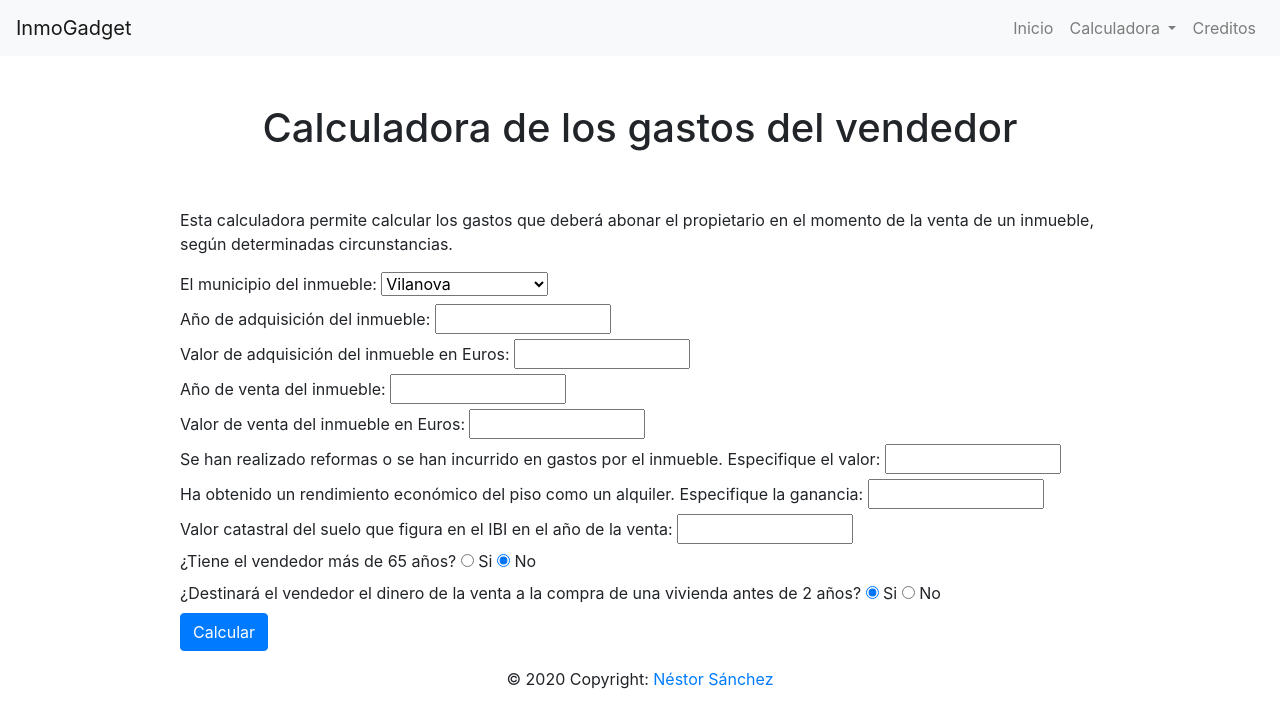
After one commit to nestor-san/inmogadget-django, a Django app: page /calculator/gastos_vendedor/ in a window 1280 px wide. The commit adds this page. Shown: the top 728 px of the page. Run offline with Django 3.2, Linux system fonts and the light colour scheme; some libraries are stand-ins or nearby versions.

Commit message:
front end calculadora-gastos-vendedor

```diff
--- /dev/null
+++ b/calculator/templates/calculator/gastos_vendedor.html
@@ -0,0 +1,69 @@
+{% extends 'calculator/base.html' %}
+
+{% block content %}
+
+<div class="container">
+
+    <div class="row my-5">
+        <div class="col">
+        <h1 class="text-center">Calculadora de los gastos del vendedor</h1>
+         </div>
+    </div>
+
+    <div class="row">
+        <div class="col-10 mx-auto">
+<p>Esta calculadora permite calcular los gastos que deberá abonar el propietario en el momento de la venta de un inmueble, según determinadas circunstancias.</p>
+{% if error_message %}<p><strong>{{ error_message }}</strong></p>{% endif %}
+
+<form method="POST">
+    {% csrf_token %}
+    <label for="municipio">El municipio del inmueble: </label>
+    <select id="municipio" name="municipio">
+        <option value="vilanova">Vilanova</option>
+        <option value="sitges">Sitges</option>
+        <option value="santpere">Sant Pere De Ribes</option>
+        <option value="olivella">Olivella</option>
+        <option value="cubelles">Cubelles</option>
+    </select><br>
+
+
+
+    <label for="año_de_adquisicion">Año de adquisición del inmueble: </label>
+    <input type="number" name="año_de_adquisicion" id="año_de_adquisicion" required style="width: 11em"><br>
+    <label for="valor_de_adquisicion">Valor de adquisición del inmueble en Euros: </label>
+    <input type="number" name="valor_de_adquisicion" id="valor_de_adquisicion" required style="width: 11em"><br>
+
+    <label for="año_de_venta">Año de venta del inmueble: </label>
+    <input type="number" name="año_de_venta" id="año_de_venta" required style="width: 11em"><br>
+    <label for="valor_de_venta">Valor de venta del inmueble en Euros: </label>
+    <input type="number" name="valor_de_venta" id="valor_de_venta" required style="width: 11em"><br>
+
+    <label for="inversiones">Se han realizado reformas o se han incurrido en gastos por el inmueble. Especifique el valor: </label>
+    <input type="number" name="inversiones" id="inversiones" required style="width: 11em"><br>
+
+    <label for="rendimiento">Ha obtenido un rendimiento económico del piso como un alquiler. Especifique la ganancia: </label>
+    <input type="number" name="rendimiento" id="rendimiento" required style="width: 11em"><br>
+
+    <label for="valor_catastral">Valor catastral del suelo que figura en el IBI en el año de la venta: </label>
+    <input type="number" name="valor_catastral" id="valor_catastral" required style="width: 11em"><br>
+
+    <label for="edad_vendedor">¿Tiene el vendedor más de 65 años?</label>
+    <input type="radio" name="edad_vendedor" id="edad_vendedor" value="senior" required>
+    <label for="senior">Si</label>
+    <input type="radio" name="edad_vendedor" id="edad_vendedor" value="joven" required checked="checked">
+    <label for="joven">No</label><br>
+
+    <label for="vender_2_años">¿Destinará el vendedor el dinero de la venta a la compra de una vivienda antes de 2 años?</label>
+    <input type="radio" name="vender_2_años" id="vender_2_años" value="vender_2_años" required checked="checked">
+    <label for="vender_2_años">Si</label>
+    <input type="radio" name="vender_2_años" id="vender_2_años" value="no_vender_2_años" required>
+    <label for="no_vender_2_años">No</label><br>
+
+    <input type="submit" class="btn btn-primary" value="Calcular">
+
+    </form>
+    </div>
+    </div>
+
+
+{% endblock %}
--- /dev/null
+++ b/calculator/templates/calculator/gastos_vendedor_result.html
@@ -0,0 +1 @@
+Este es el template de gastos del comprador result
--- a/calculator/urls.py
+++ b/calculator/urls.py
@@ -10,4 +10,5 @@ urlpatterns = [
     path('capital_inicial/', views.capital_inicial, name='capital_inicial'),
     path('comision_agencia/', views.comision_agencia, name='comision_agencia'),
     path('comision_agente/', views.comision_agente, name='comision_agente'),
+    path('gastos_vendedor/', views.gastos_vendedor, name='gastos_vendedor'),
 ]
--- a/calculator/views.py
+++ b/calculator/views.py
@@ -48,3 +48,10 @@ def comision_agente(request):
         comision_agente_mas_iva = comision_agente_neta + comision_agente_iva
         context = [comision_agente_neta, comision_agente_iva, comision_agente_mas_iva]
         return render(request, 'calculator/comision_agente_result.html', {'context': context})
+
+def gastos_vendedor(request):
+    if request.method == "GET":
+        return render(request, 'calculator/gastos_vendedor.html')
+    else:
+
+        return render(request, 'calculator/gastos_vendedor_result.html')
--- a/inmogadget/urls.py
+++ b/inmogadget/urls.py
@@ -15,9 +15,11 @@ Including another URLconf
 """
 from django.contrib import admin
 from django.urls import path, include
+from . import views
 
 urlpatterns = [
   #  path('', )
     path('calculator/', include('calculator.urls')),
     path('admin/', admin.site.urls),
+    path('', views.index, name='index')
 ]
--- /dev/null
+++ b/inmogadget/views.py
@@ -0,0 +1,4 @@
+from django.shortcuts import redirect
+
+def index(request):
+    return redirect('calculator:index')
```
Also changed, not shown: calculator/data.py (added, +32 -0 lines), calculator/functions.py (+26 -0 lines), calculator/templates/calculator/index.html (+15 -0 lines).
